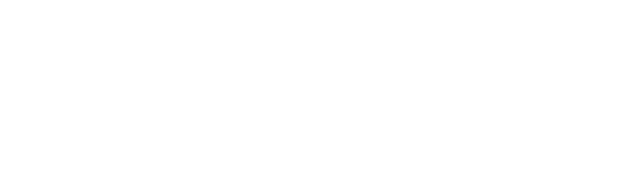
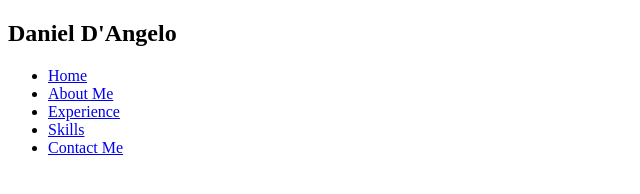
Before and after one commit to Danieljdangelo/CvMicroproyecto, a plain HTML site: page index.html in a window 1280 px wide. Shown: the whole page, without its empty margins (0-640 px from the left). Drawn offline with Linux system fonts and the light colour scheme.

Commit message:
Principio de navbar

```diff
--- a/index.html
+++ b/index.html
@@ -7,6 +7,19 @@
     <title>Document</title>
 </head>
 <body>
+    <div class="Hero">
+        <nav>
+            <h2 class="Logo">Daniel D'Angelo</h2>
+            <ul>
+                <li><a href="#">Home<a></li>
+                <li><a href="#">About Me<a></li>
+                <li><a href="#">Experience<a></li>
+                <li><a href="#">Skills<a></li>
+                <li><a href="#">Contact Me<a></li>
 
+            </ul>
+
+        </nav>
+    </div>
 </body>
 </html>
```
